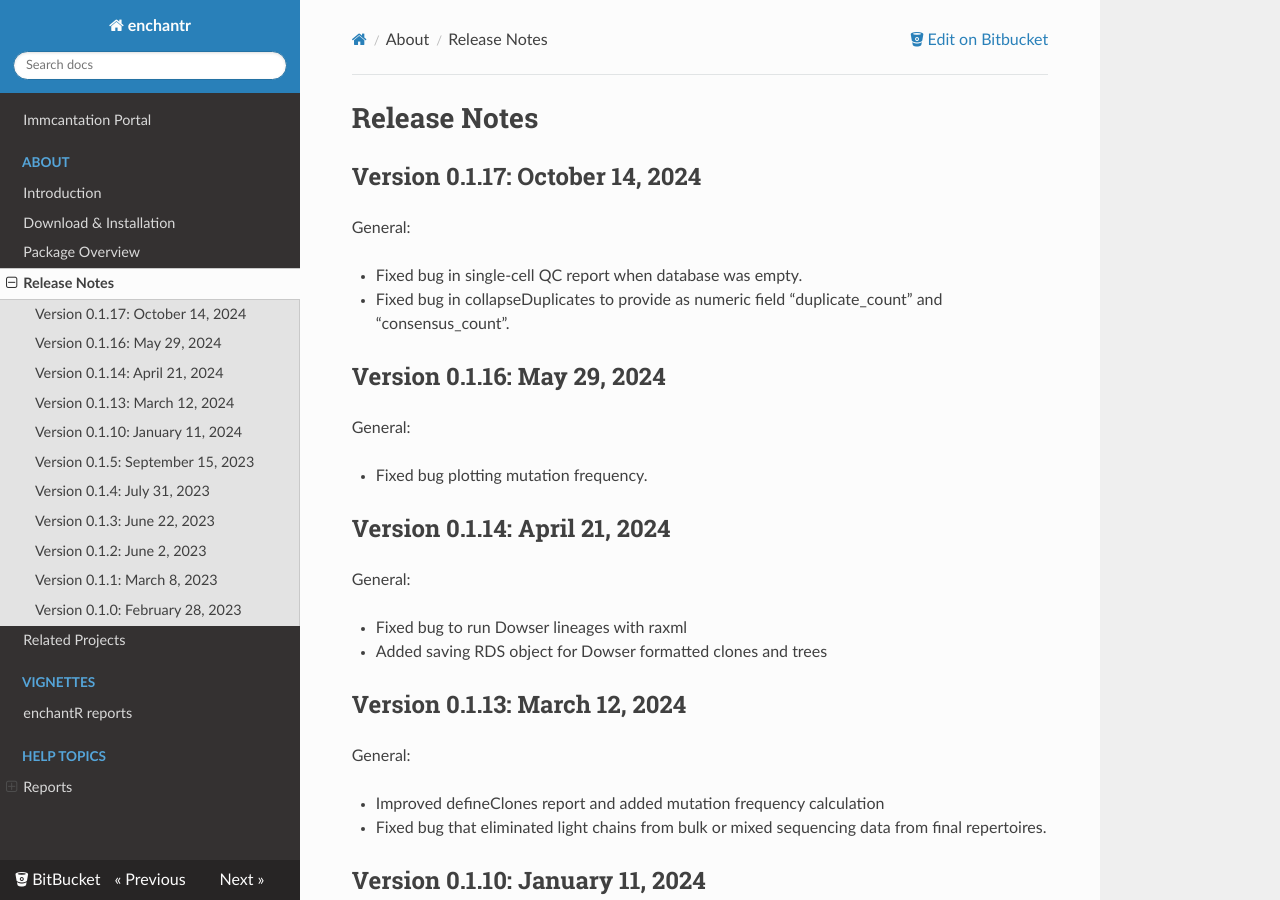
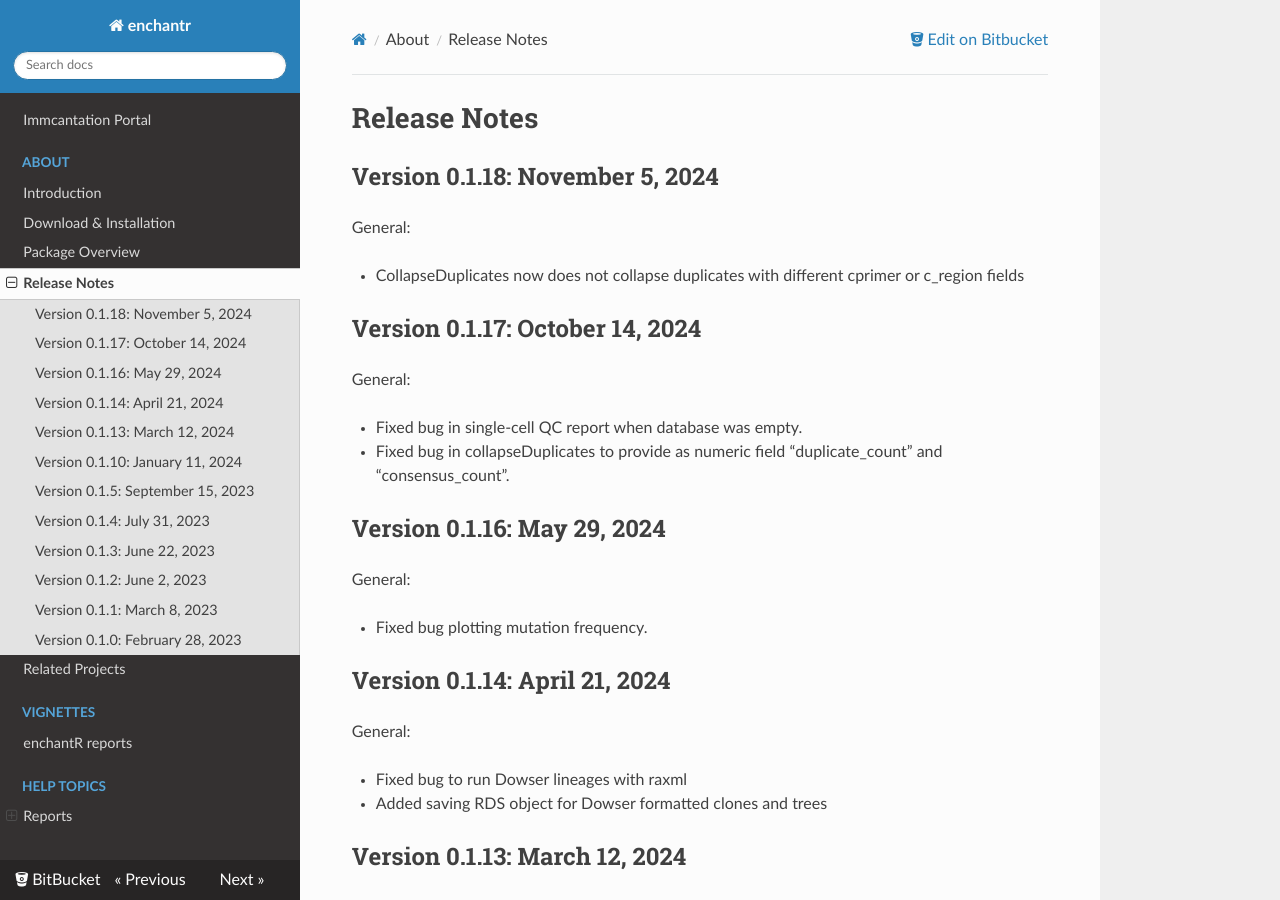
Before and after one commit to immcantation/enchantr, an MkDocs documentation site: the page built from docs/news.md, in a window 1280 px wide and 900 px high. Built offline with MkDocs 1.6.1, drawn with Linux system fonts in a browser that asks for light colours; nearby versions of some CDN libraries.

Commit message:
release 0.1.18

```diff
--- a/NEWS.md
+++ b/NEWS.md
@@ -1,3 +1,11 @@
+Version 0.1.18: November 5, 2024
+-------------------------------------------------------------------------------
+
+General:
+
++ CollapseDuplicates now does not collapse duplicates with different cprimer or c_region fields
+
+
 Version 0.1.17: October 14, 2024
 -------------------------------------------------------------------------------
 
--- a/docs/news.md
+++ b/docs/news.md
@@ -1,4 +1,12 @@
 # Release Notes
+
+Version 0.1.18: November 5, 2024
+-------------------------------------------------------------------------------
+
+General:
+
++ CollapseDuplicates now does not collapse duplicates with different cprimer or c_region fields
+
 
 Version 0.1.17: October 14, 2024
 -------------------------------------------------------------------------------
```
